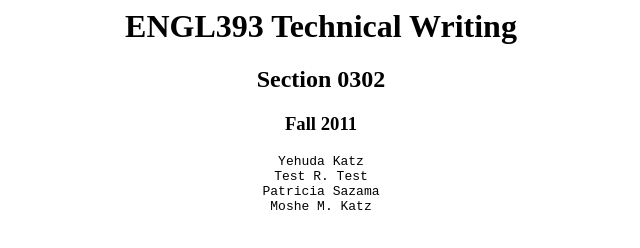
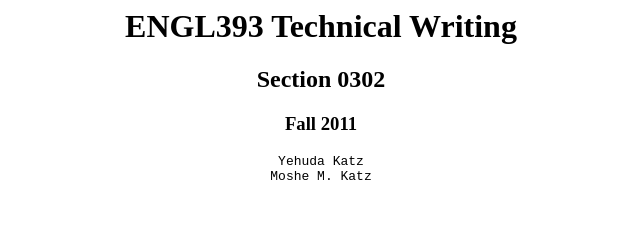
Before and after one commit to ENGL393/engl393.github.com, a plain HTML site: page index.html in a window 1280 px wide. Shown: the whole page, without its empty margins (319-959 px from the left). Drawn offline with Linux system fonts and the light colour scheme.

Commit message:
Cleared people not in the class

```diff
--- a/index.html
+++ b/index.html
@@ -8,8 +8,6 @@
 <h3>Fall 2011</h3>
 <pre>
 Yehuda Katz
-Test R. Test
-Patricia Sazama
 Moshe M. Katz
 
 <!--  Add your name above this line -->
```
